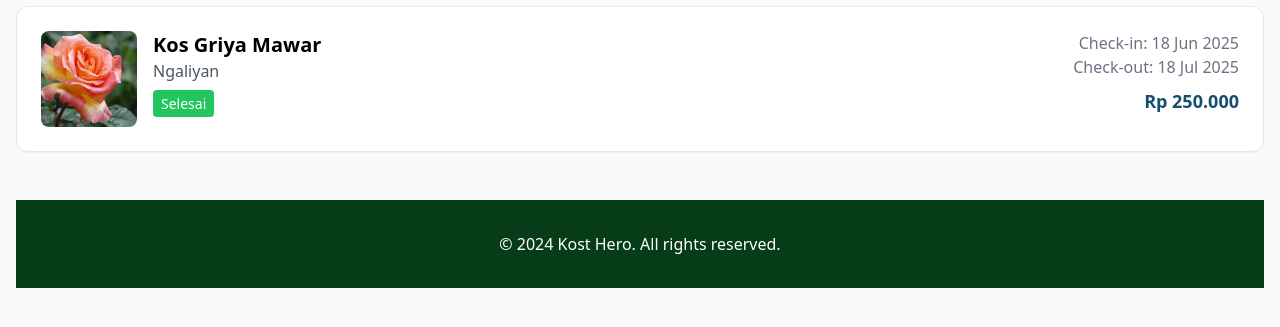
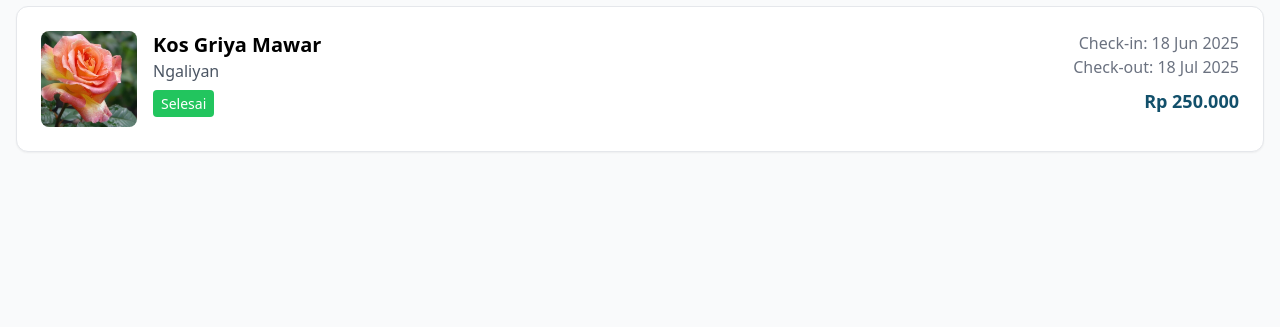
Before and after one commit to Reisz-rgb/Info_Kost, a PHP site: page /rt_pencari.php in a window 1280 px wide. Shown: the part 452-779 px from the top of the page. Run offline with PHP 8.4, Linux system fonts and the light colour scheme; a user stored in the database is signed in; data comes from the database, SQL or seed files in the repository; style sheets or scripts are compiled from the project's sources; some libraries are stand-ins or nearby versions.

Commit message:
hapus footer

```diff
--- a/src/rt_pencari.php
+++ b/src/rt_pencari.php
@@ -197,12 +197,7 @@ $result = $stmt->get_result();
 </div>
     </div>
 
-    <!-- Footer -->
-    <footer class="bg-[#063D18] text-white py-8 mt-12">
-        <div class="container mx-auto text-center">
-            <p>&copy; 2024 Kost Hero. All rights reserved.</p>
-        </div>
-    </footer>
+
 
 <script src=""></script>
 </body>
```
